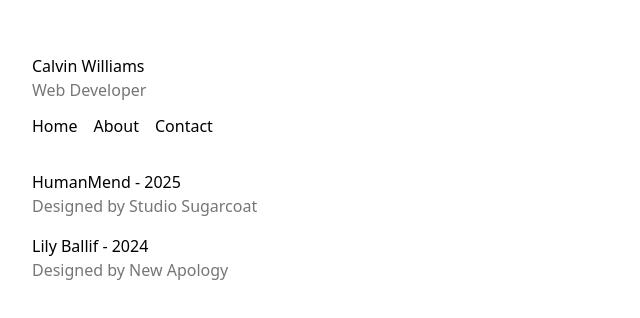
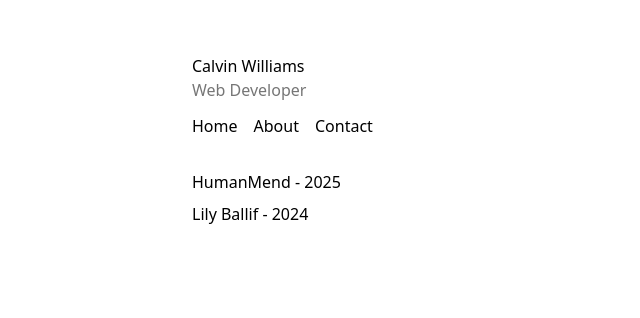
Before and after one commit to a-2280/somebody, a Next.js app: page / in a window 1280 px wide. Shown: the part 178-496 px from the top of the page, without its empty margins (0-640 px from the left). Built offline with nearby package versions, Linux system fonts and the light colour scheme.

Commit message:
first version

```diff
--- a/app/about/page.js
+++ b/app/about/page.js
@@ -1,6 +1,6 @@
 export default function About() {
   return (
-    <p className="text-justify">
+    <p className="text-justify md:max-w-3/4 lg:max-w-1/2">
       {`I'm a freelance web developer who specializes in building clean,
       responsive websites that help businesses connect with their audiences. I
       pride myself on being easy to work with and turning complex requirements
--- a/app/form/page.js
+++ b/app/form/page.js
@@ -13,11 +13,11 @@ export default function Form() {
       data-netlify="true"
     >
       <input type="hidden" name="form-name" value="contact" />
-      <div className="flex flex-col gap-2">
+      <div className="flex flex-col gap-2 max-w-1/2">
         <label htmlFor="contact">Contact (email or phone):</label>
         <input type="text" id="contact" name="contact" required />
       </div>
-      <div className="flex flex-col gap-2">
+      <div className="flex flex-col gap-2 max-w-1/2">
         <label htmlFor="message">Message:</label>
         <textarea id="message" name="message" className="h-[100px]" required />
       </div>
--- a/app/globals.css
+++ b/app/globals.css
@@ -21,3 +21,11 @@ form.submitted input:invalid,
 form.submitted textarea:invalid {
   @apply outline-red border-red placeholder:text-red;
 }
+
+form {
+  @apply mb-8;
+}
+
+li {
+  @apply hover:blur-[1px] w-fit;
+}
--- a/app/layout.js
+++ b/app/layout.js
@@ -10,9 +10,9 @@ export default function RootLayout({ children }) {
   return (
     <html
       lang="en"
-      className="h-screen w-screen flex justify-center items-center"
+      className="h-screen w-screen flex justify-center items-center overflow-x-hidden"
     >
-      <body className="h-1/2 w-full flex flex-col justify-start items-start gap-8 p-8">
+      <body className="h-1/2 w-full flex flex-col justify-start items-start gap-8 p-8 md:max-w-3/4">
         <Navbar />
         <main className="w-full">{children}</main>
       </body>
--- a/components/Navbar.js
+++ b/components/Navbar.js
@@ -5,8 +5,8 @@ export default function Navbar() {
     <header className="w-full">
       <nav className="flex flex-col gap-3">
         <Link href="/" className="flex flex-col">
-          <span>Calvin Williams</span>
-          <span className="text-grey">Web Developer</span>
+          <span className="hover:blur-[1px]">Calvin Williams</span>
+          <span className="text-grey hover:blur-[1px]">Web Developer</span>
         </Link>
         <ul className="flex gap-4">
           <li>
--- a/components/Previews.js
+++ b/components/Previews.js
@@ -1,17 +1,47 @@
 export default function Preview() {
   return (
-    <ul className="flex flex-col gap-4">
-      <li>
-        <a href="https://www.humanmend.com/" className="flex flex-col">
-          <span>HumanMend - 2025</span>
-          <span className="text-grey">Designed by Studio Sugarcoat</span>
-        </a>
+    <ul className="flex flex-col gap-4 lg:gap-2">
+      <li className="!w-full hover:!blur-[0px] lg:flex lg:justify-between relative">
+        <div className="group w-fit">
+          <a href="https://www.humanmend.com/" className="flex flex-col group">
+            <span className="lg:group-hover:hidden">HumanMend - 2025</span>
+            <span className="text-grey lg:hidden lg:group-hover:inline">
+              <span className="lg:group-hover:blur-[1px]">Designed by </span>
+              <span className="lg:text-black">Studio Sugarcoat</span>
+            </span>
+          </a>
+          <video
+            autoPlay
+            loop
+            muted
+            playsInline
+            className="w-[500px] hidden lg:group-hover:inline absolute top-0 right-0"
+            controls={false}
+          >
+            <source src="/humanmendPreview.mp4" type="video/mp4" />
+          </video>
+        </div>
       </li>
-      <li>
-        <a href="https://lilyballif.com/" className="flex flex-col">
-          <span>Lily Ballif - 2024</span>
-          <span className="text-grey">Designed by New Apology</span>
-        </a>
+      <li className="!w-full hover:!blur-[0px] lg:flex lg:justify-between relative">
+        <div className="group w-fit">
+          <a href="https://www.humanmend.com/" className="flex flex-col group">
+            <span className="lg:group-hover:hidden">Lily Ballif - 2024</span>
+            <span className="text-grey lg:hidden lg:group-hover:inline">
+              <span className="lg:group-hover:blur-[1px]">Designed by </span>
+              <span className="lg:text-black">New Apology</span>
+            </span>
+          </a>
+          <video
+            autoPlay
+            loop
+            muted
+            playsInline
+            className="w-[500px] hidden lg:group-hover:inline absolute top-0 right-0"
+            controls={false}
+          >
+            <source src="/lilyPreview.mp4" type="video/mp4" />
+          </video>
+        </div>
       </li>
     </ul>
   );
--- a/next.config.mjs
+++ b/next.config.mjs
@@ -1,18 +1,10 @@
 /** @type {import('next').NextConfig} */
 const nextConfig = {
-  // Export as static files (required for Netlify)
-  // This creates an 'out' folder with all your pages as HTML files
-  output: 'export',
-
-  // Add trailing slashes to URLs for better compatibility
-  // Example: /about becomes /about/
+  output: "export",
   trailingSlash: true,
-
-  // Disable image optimization for static export
-  // Netlify can't run Next.js image optimization on static sites
   images: {
-    unoptimized: true
-  }
+    unoptimized: true,
+  },
 };
 
 export default nextConfig;
```
Also changed, not shown: 2 other files (tests, documents, lock files or other folders).
